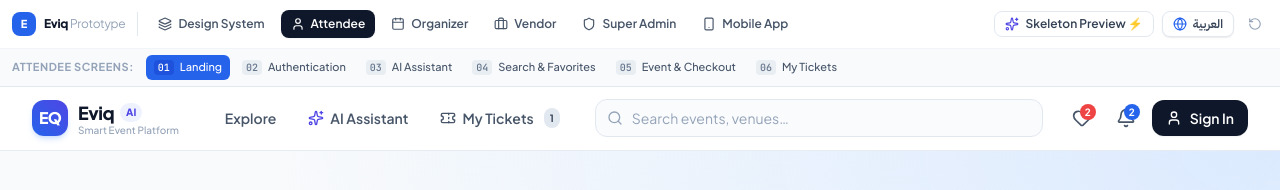
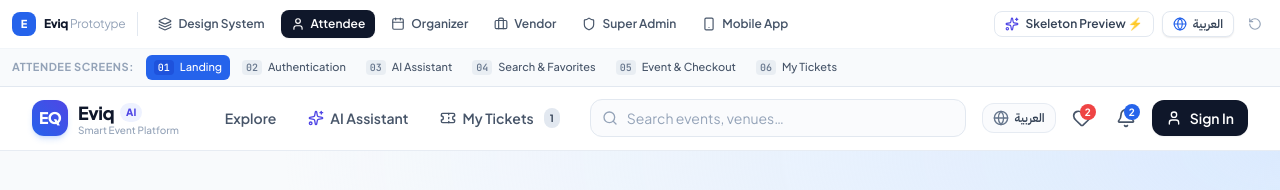
Before and after one commit to mmed555/event-smart, a React (Vite) app in the folder frontend/: page / in a window 1280 px wide. Shown: the top 190 px of the page. Built offline with nearby package versions, Linux system fonts and the light colour scheme.

Commit message:
feat(frontend): add language switcher button in TopNav next to favorites

```diff
--- a/frontend/src/components/layout/TopNav.tsx
+++ b/frontend/src/components/layout/TopNav.tsx
@@ -10,12 +10,13 @@ import {
   Bell,
   User as UserIcon,
   CheckCheck,
+  Globe,
 } from 'lucide-react';
 import clsx from 'clsx';
 
 export const TopNav: React.FC = () => {
   const { screen, go, favs, tickets, notifications, markAllNotificationsRead, isLoading } = useApp();
-  const { t } = useI18n();
+  const { t, language, toggleLanguage } = useI18n();
 
   const [searchVal, setSearchVal] = useState('');
   const [showNotifications, setShowNotifications] = useState(false);
@@ -120,7 +121,18 @@ export const TopNav: React.FC = () => {
         </div>
 
         {/* Right: Actions */}
-        <div className="flex items-center gap-2">
+        <div className="flex items-center gap-1.5 sm:gap-2">
+          {/* Language Switcher */}
+          <button
+            onClick={toggleLanguage}
+            className="flex items-center gap-1.5 rounded-xl border border-slate-200/80 bg-slate-50/70 px-2.5 py-1.5 text-xs font-bold text-slate-700 hover:bg-slate-100 hover:border-slate-300 transition-all active:scale-95 shadow-2xs"
+            title={language === 'ar' ? 'Switch to English' : 'التحويل إلى العربية'}
+            aria-label="Toggle language"
+          >
+            <Globe className="size-4 text-slate-500" />
+            <span className="font-semibold">{language === 'ar' ? 'English' : 'العربية'}</span>
+          </button>
+
           {/* Favorites shortcut */}
           <button
             onClick={() => go('search', { cat: 'Favorites' })}
--- a/frontend/src/components/ui/Skeleton.tsx
+++ b/frontend/src/components/ui/Skeleton.tsx
@@ -774,7 +774,8 @@ export const TopNavSkeleton: React.FC = () => {
         </div>
 
         {/* Right: Actions */}
-        <div className="flex items-center gap-2">
+        <div className="flex items-center gap-1.5 sm:gap-2">
+          <Skeleton variant="badge" className="w-18 sm:w-20 h-8 rounded-xl" />
           <Skeleton variant="circular" className="size-9 rounded-xl" />
           <Skeleton variant="circular" className="size-9 rounded-xl" />
           <Skeleton variant="button" className="w-24 h-9 rounded-xl bg-slate-200" />
```
